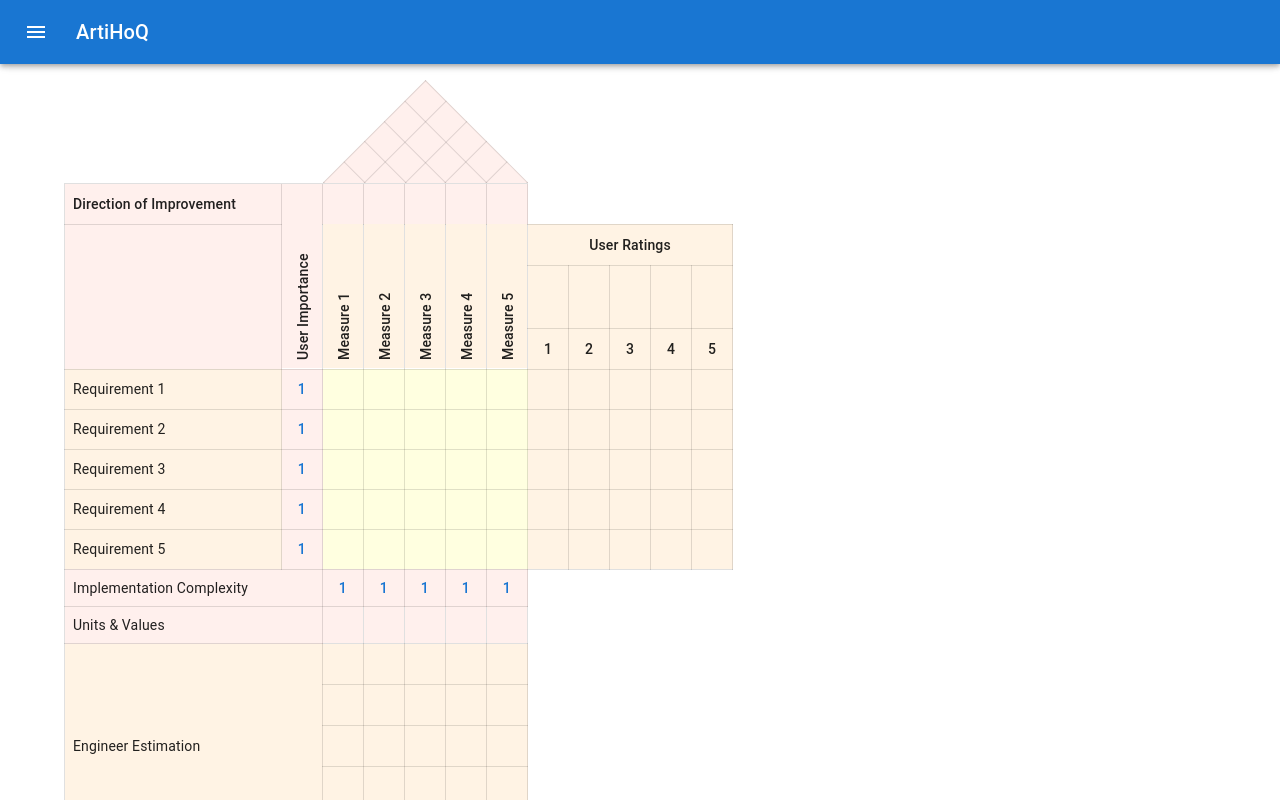
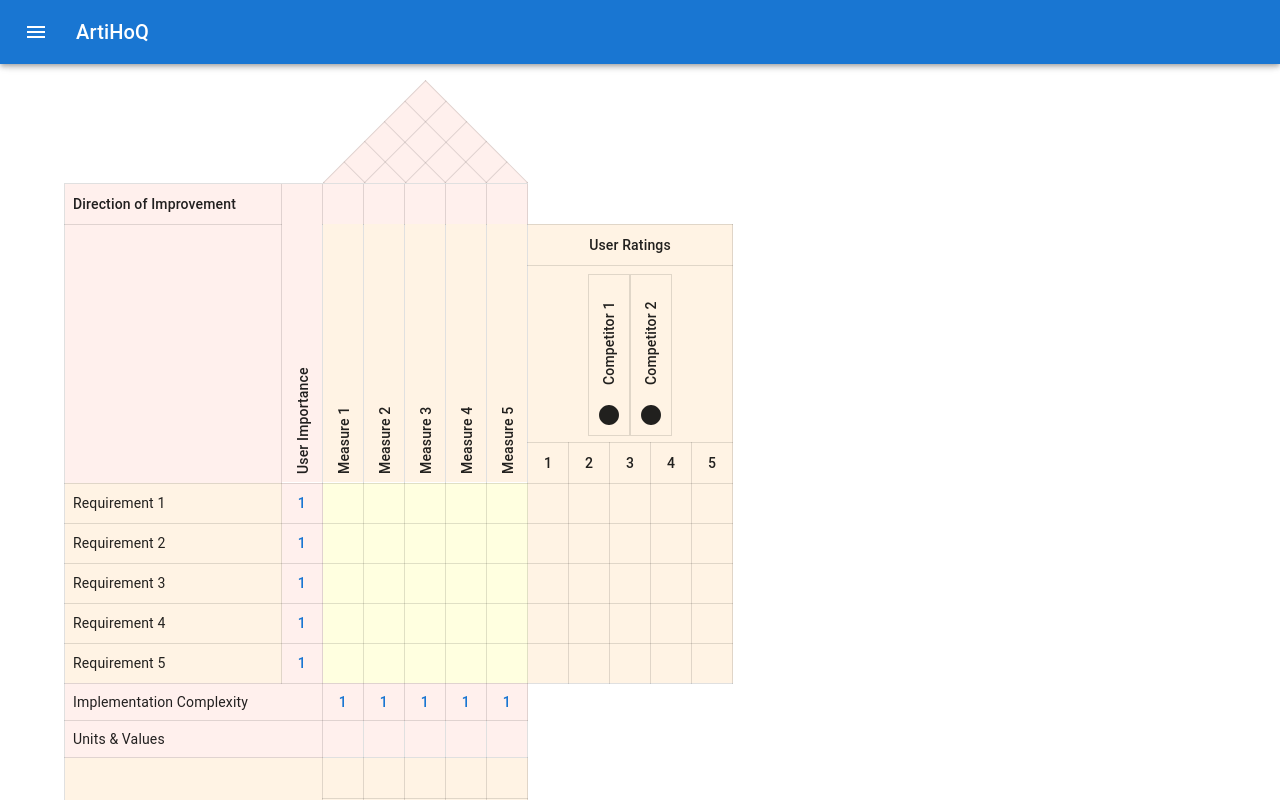
Before and after one commit to Baziak/artihoq, a React (Create React App) app: page / in a window 1280 px wide. Shown: the top 800 px of the page. Built offline with nearby package versions, Linux system fonts and the light colour scheme.

Commit message:
feat: competitors list edit

```diff
--- a/src/Hoq/Hoq.tsx
+++ b/src/Hoq/Hoq.tsx
@@ -171,6 +171,44 @@ const Hoq = ({ qfdState, setQfdState, settings }: HoqProps) => {
     setQfdState({ ...qfdState, measures });
   };
 
+  const setCompetitorValue = (modifiedRowIndex: number, newValue: string) => {
+    const competitors = qfdState.competitors.map((competitor, index) =>
+      modifiedRowIndex == index ? { ...competitor, name: newValue } : competitor
+    );
+
+    setQfdState({
+      ...qfdState,
+      competitors,
+    });
+  };
+
+  const addCompetitorAt = (index: number) => {
+    const newCompetitor = {
+      id: crypto.randomUUID(),
+      name: `Competitor ${qfdState.competitors.length + 1}`,
+    };
+
+    setQfdState({
+      ...qfdState,
+      competitors: [
+        ...qfdState.competitors.slice(0, index),
+        newCompetitor,
+        ...qfdState.competitors.slice(index),
+      ],
+    });
+  };
+
+  const removeCompetitorAt = (index: number) => {
+    setQfdState({
+      ...qfdState,
+      competitors: [
+        ...qfdState.competitors.slice(0, index),
+        ...qfdState.competitors.slice(index + 1),
+      ],
+    });
+  };
+
+
   return (
     <TableContainer
       sx={{
@@ -188,6 +226,9 @@ const Hoq = ({ qfdState, setQfdState, settings }: HoqProps) => {
             setMeasureDirection={setMeasureDirection}
             setTechnicalCorrelationValue={setTechnicalCorrelationValue}
             settings={settings}
+            setCompetitorValue={setCompetitorValue}
+            addCompetitorAt={addCompetitorAt}
+            removeCompetitorAt={removeCompetitorAt}
           />
         </TableHead>
         <TableBody>
--- /dev/null
+++ b/src/Hoq/HoqCompetitorCell.tsx
@@ -0,0 +1,85 @@
+import React from "react";
+import { Box, ButtonGroup, IconButton, Paper, Popper } from "@mui/material";
+import { Delete as DeleteIcon, Add as AddIcon } from "@mui/icons-material";
+import { Competitor } from "./QfdState";
+import VerticalInputField from "./Inputs/VerticalInputField";
+import { cellStyling, highlightColor } from "./styles";
+import CircleIcon from '@mui/icons-material/Circle';
+
+const competitorCellStyling = {
+  ...cellStyling,
+  ...highlightColor,
+  minWidth: "1.5em",
+  transform: "rotate(180deg)",
+  writingMode: "vertical-rl",
+};
+
+interface HoqCompetitorCellProps {
+  competitor: Competitor;
+  onChange: (newValue: string) => void;
+  onAddCompetitor: () => void;
+  onRemoveCompetitor: () => void;
+  sx?: any;
+  canAddMore?: boolean;
+}
+
+const HoqCompetitorCell = ({
+  competitor,
+  onChange,
+  onAddCompetitor,
+  onRemoveCompetitor,
+  sx,
+  canAddMore = true,
+}: HoqCompetitorCellProps) => {
+  const [hoverBarAnchorEl, setHoverBarAnchorEl] = React.useState<null | HTMLElement>(null);
+
+  const handleHoverToolbarOpen = (event: React.MouseEvent<HTMLElement>) => {
+    setHoverBarAnchorEl(event.currentTarget);
+  };
+
+  const handleHoverToolbarClose = (e: React.MouseEvent<HTMLElement>) => {
+    setHoverBarAnchorEl(null);
+  };
+
+  const handleAddCompetitor = () => {
+    onAddCompetitor();
+  };
+
+  const handleRemoveCompetitor = () => {
+    onRemoveCompetitor();
+  };
+
+  return (
+    <Box sx={{ ...competitorCellStyling, ...sx, display: 'flex', alignItems: 'center' }}
+        onMouseOver={handleHoverToolbarOpen} onMouseLeave={handleHoverToolbarClose}>
+      <CircleIcon />
+      <VerticalInputField sx={{ height: "120px", textAlign: "center" }} value={competitor.name} onChange={(newValue) => onChange(newValue)} />
+      <Popper
+        open={Boolean(hoverBarAnchorEl)}
+        anchorEl={hoverBarAnchorEl}
+        placement="right"
+        modifiers={[
+          {
+            name: "offset",
+            options: {
+              offset: [0, -5],
+            },
+          },
+        ]}
+      >
+        <Paper>
+          <ButtonGroup size="small" aria-label="competitors control">
+            <IconButton aria-label="add" size="small" color="primary" onClick={handleAddCompetitor} disabled={!canAddMore}>
+              <AddIcon fontSize="small" />
+            </IconButton>
+            <IconButton aria-label="delete" size="small" color="default" onClick={handleRemoveCompetitor}>
+              <DeleteIcon fontSize="small" />
+            </IconButton>
+          </ButtonGroup>
+        </Paper>
+      </Popper>
+    </Box>
+  );
+};
+
+export default HoqCompetitorCell;
--- a/src/Hoq/HoqHead.tsx
+++ b/src/Hoq/HoqHead.tsx
@@ -1,11 +1,12 @@
 import React, { useEffect, useState } from "react";
-import { TableCell, TableRow } from "@mui/material";
+import { Box, Button, TableCell, TableRow } from "@mui/material";
 import QfdState from "./QfdState";
 import HoqMeasurementCell from "./HoqMeasurementCell";
 import MeasureImprovementDirectionSelector from "./Inputs/MeasureImprovementDirectionSelector";
 import HoqTechnicalCorrelations from "./HoqTechnicalCorrelations";
 import { baseColor, cellStyling, controlCellStyling, highlightColor, verticalCellStyling } from "./styles";
 import { Settings } from "../SettingsDialog";
+import HoqCompetitorCell from "./HoqCompetitorCell";
 
 interface HoqHeadProps {
   qfdState: QfdState;
@@ -15,6 +16,9 @@ interface HoqHeadProps {
   setMeasureDirection: (index: number, newValue: number) => void;
   setTechnicalCorrelationValue: (modifiedRowIndex: number, modifiedColIndex: number, newValue: number) => void;
   settings: Settings;
+  setCompetitorValue: (modifiedRowIndex: number, newValue: string) => void;
+  addCompetitorAt: (rowIndex: number) => void;
+  removeCompetitorAt: (rowIndex: number) => void;
 }
 
 const HoqHead = ({
@@ -25,6 +29,9 @@ const HoqHead = ({
   setMeasureDirection,
   setTechnicalCorrelationValue,
   settings,
+  setCompetitorValue,
+  addCompetitorAt,
+  removeCompetitorAt,
 }: HoqHeadProps) => {
   const measureCellRefs: React.RefObject<HTMLTableCellElement>[] = [];
   for (let i = 0; i < qfdState.measures.length; i++) {
@@ -37,7 +44,9 @@ const HoqHead = ({
     setMeasureCellsWidths(measureCellRefs.map((ref) => (ref.current ? ref.current.offsetWidth : 0)));
   }, [qfdState.measures]);
 
-  const measureRowSpan = 3;
+  const MEASURE_ROW_SPAN = 3;
+  const USER_RATING_SCALE = 5;
+  const MAX_COMPETITORS = 5;
 
   return (
     <>
@@ -65,31 +74,63 @@ const HoqHead = ({
         ))}
       </TableRow>
       <TableRow>
-        <TableCell sx={{...cellStyling, ...baseColor}} rowSpan={measureRowSpan}></TableCell>
-        <TableCell sx={{...verticalCellStyling, ...baseColor}} rowSpan={measureRowSpan}>
+        <TableCell sx={{...cellStyling, ...baseColor}} rowSpan={MEASURE_ROW_SPAN}></TableCell>
+        <TableCell sx={{...verticalCellStyling, ...baseColor}} rowSpan={MEASURE_ROW_SPAN}>
           User Importance
         </TableCell>
         {qfdState.measures.map((measure, index) => (
           <HoqMeasurementCell
             key={measure.id}
             measure={measure}
-            rowSpan={measureRowSpan}
+            rowSpan={MEASURE_ROW_SPAN}
             onChange={(newValue) => setMeasureValue(index, newValue)}
             onAddMeasure={() => addMeasureAt(index + 1)}
             onRemoveMeasure={() => removeMeasureAt(index)}
           />
         ))}
-        <TableCell colSpan={5} sx={{ ...cellStyling, ...highlightColor, height: "1rem", textAlign: "center" }}>
+        <TableCell colSpan={USER_RATING_SCALE} sx={{ ...cellStyling, ...highlightColor, height: "1rem", textAlign: "center" }}>
           User Ratings
         </TableCell>
       </TableRow>
       <TableRow>
-        {[...Array(5)].map((index) => (
-          <TableCell key={index} sx={{...cellStyling, ...highlightColor}}></TableCell>
-        ))}
+        <TableCell
+          id="userRatings"
+          colSpan={USER_RATING_SCALE}
+          sx={{ ...cellStyling, ...highlightColor }}
+        >
+          <Box sx={{ display: 'flex', flexDirection: 'row', alignItems: 'center', justifyContent: 'center' }}>
+            {qfdState.competitors.length > 0 ? (
+              qfdState.competitors.map((competitor, index) => (
+                <Box
+                  key={competitor.id}
+                  sx={{
+                    height: "160px",
+                  }}
+                >
+                  <HoqCompetitorCell
+                    competitor={competitor}
+                    onChange={(newValue) => setCompetitorValue(index, newValue)}
+                    onAddCompetitor={() => addCompetitorAt(index + 1)}
+                    canAddMore={qfdState.competitors.length < MAX_COMPETITORS}
+                    onRemoveCompetitor={() => removeCompetitorAt(index)}
+                  />
+                </Box>
+              ))
+            ) : (
+              <Button
+                variant="text"
+                color="primary"
+                onClick={() => addCompetitorAt(0)}
+                disabled={qfdState.competitors.length >= MAX_COMPETITORS}
+              >
+                Add Competitor
+              </Button>
+            )}
+          </Box>
+        </TableCell>
       </TableRow>
       <TableRow>
-        {[...Array(5)].map((_, index) => (
+        {[...Array(USER_RATING_SCALE)].map((_, index) => (
           <TableCell key={index} sx={{ ...cellStyling, ...highlightColor, height: "1rem", textAlign: "center" }}>
             {index + 1}
           </TableCell>
--- a/src/Hoq/Inputs/VerticalInputField.tsx
+++ b/src/Hoq/Inputs/VerticalInputField.tsx
@@ -3,6 +3,7 @@ import React from "react";
 
 interface VerticalInputFieldProps {
   value: string;
+  sx?: object;
   onChange?: (newValue: string) => void;
 }
 
@@ -10,6 +11,7 @@ interface VerticalInputFieldProps {
 
 export default function VerticalInputField({
   value,
+  sx,
   onChange,
 }: VerticalInputFieldProps): React.JSX.Element {
   const [anchorEl, setAnchorEl] = React.useState<null | HTMLElement>(null);
@@ -36,7 +38,7 @@ export default function VerticalInputField({
   return (
     <>
       <ClickAwayListener onClickAway={handleClose}>
-        <Box sx={{ position: "relative" }}>
+        <Box sx={{ ...sx, position: "relative" }}>
           <Box
             aria-describedby={id}
             onClick={handleClick}
```
